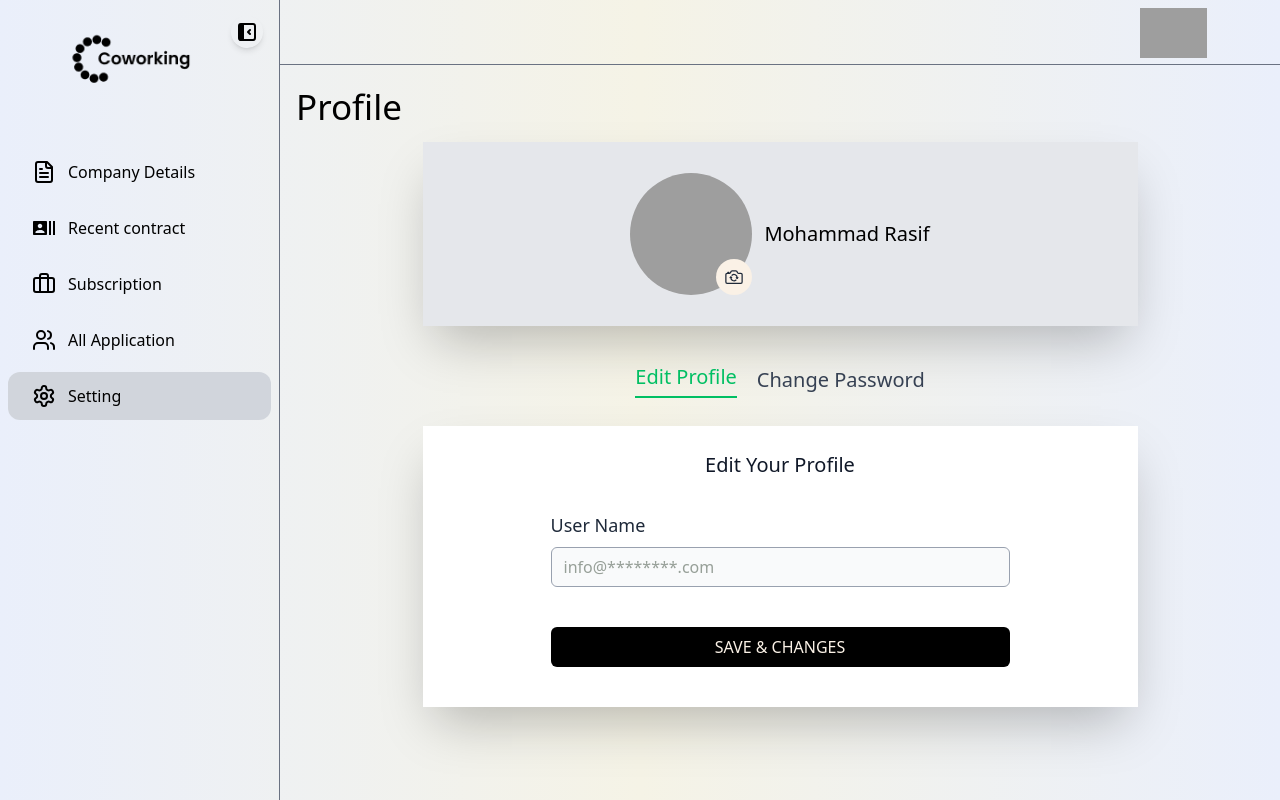
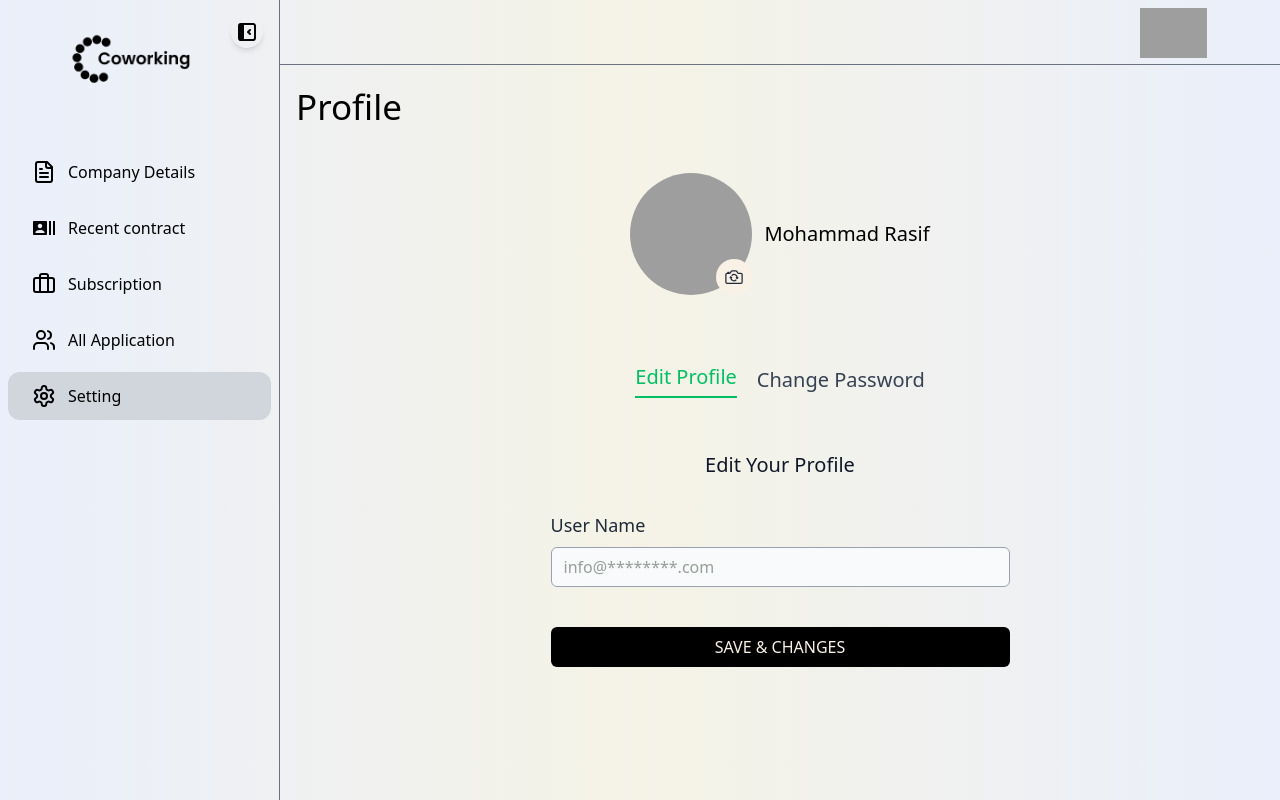
Before and after one commit to MohammedRasif/Zoomyteck, a React (Vite) app: page /dashboard/setting in a window 1280 px wide. Built offline with nearby package versions, Linux system fonts and the light colour scheme; grey boxes are pictures that could not be loaded; what @react-pdf/renderer would draw is missing.

Commit message:
modify some

```diff
--- a/src/component/DashboardPages/Setting.jsx
+++ b/src/component/DashboardPages/Setting.jsx
@@ -20,7 +20,7 @@ const Setting = () => {
       <h1 className="text-[35px] font-[500] pb-2 mt-4 ml-4">Profile</h1>
       <div className="flex items-center justify-center pb-10">
         <div className="w-[715px] h-auto">
-          <div className="w-[715px] h-[184px] shadow-2xl bg-gray-200 dark:bg-black flex items-center justify-center space-x-3 relative">
+          <div className="w-[715px] h-[184px]   dark:bg-black flex items-center justify-center space-x-3 relative">
             <div>
               <div className="relative">
                 <img
@@ -68,7 +68,7 @@ const Setting = () => {
           </div>
 
           {activeSection === "editProfile" && (
-            <div className="bg-white dark:bg-black px-32 pt-3 shadow-2xl">
+            <div className=" dark:bg-black px-32 pt-3 ">
               <h1 className="text-center py-3 text-[20px] font-[500] text-gray-900 dark:text-white">
                 Edit Your Profile
               </h1>
@@ -91,7 +91,7 @@ const Setting = () => {
           )}
 
           {activeSection === "changePassword" && (
-            <div className="bg-white dark:bg-black px-32 pt-3 shadow-2xl">
+            <div className=" dark:bg-black px-32 pt-3 ">
               <h1 className="text-center py-3 text-[20px] font-[500] text-gray-900 dark:text-white">
                 Change Password
               </h1>
```
